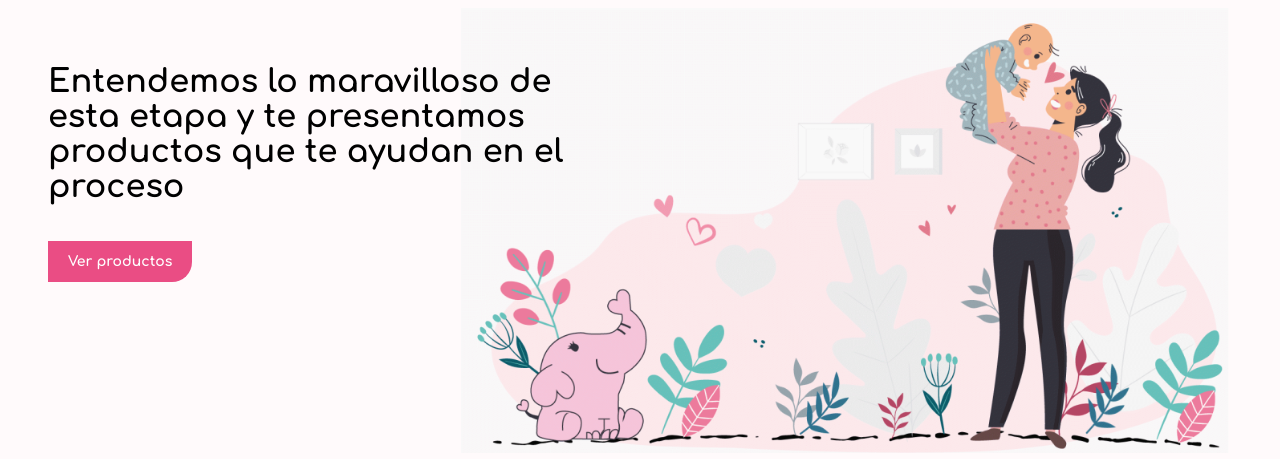
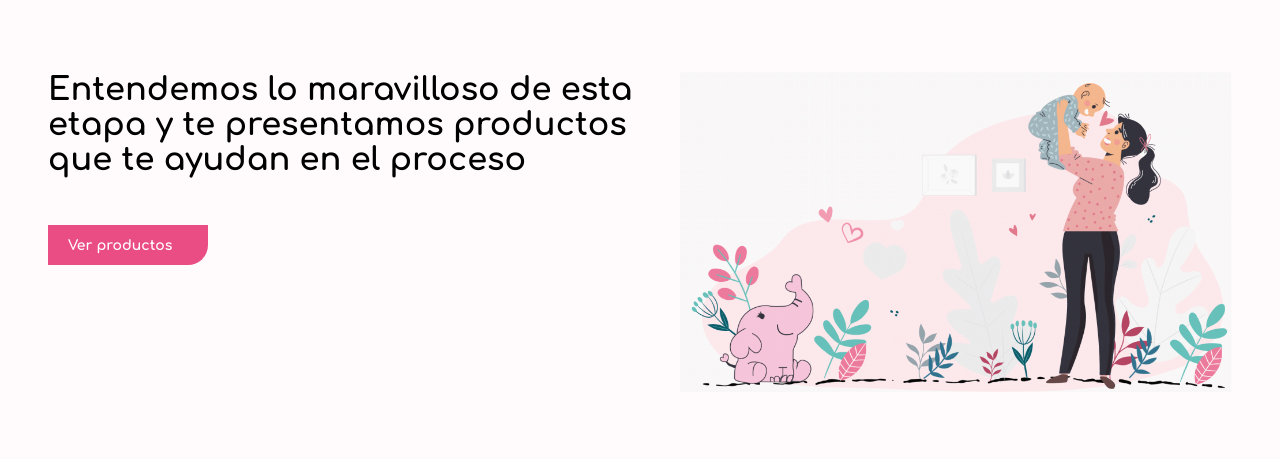
Before and after one commit to JimmyLoloy98/BabyStore, a website: page index.html in a window 1280 px wide. Shown: the part 192-651 px from the top of the page. Drawn offline with Linux system fonts and the light colour scheme.

Commit message:
style: refactor styles in hero section

```diff
--- a/index.html
+++ b/index.html
@@ -71,8 +71,10 @@
         </ul>
       </div>
       <section class='hero'>
-        <h1 class='hero-title'>Entendemos lo maravilloso de esta etapa y te presentamos productos que te ayudan en el proceso</h1>
-        <a class='hero-button' href='google.com' >Ver productos</a>
+        <div class='hero-text'>
+          <p class='hero-title'>Entendemos lo maravilloso de esta etapa y te presentamos productos que te ayudan en el proceso</p>
+          <a class='hero-button' href='google.com' >Ver productos</a>
+        </div>
         <img class='hero-image' src="./images/hero-image.png" alt="Imagen animada">
       </section>
     </header>
--- a/sass/layout/_header.scss
+++ b/sass/layout/_header.scss
@@ -1,4 +1,6 @@
 #header{
+  min-height: 36rem;
+  max-height: 75vh;
 
   .navbar-top{
     display: flex;
@@ -25,13 +27,19 @@
   }
 
   .hero{
-    margin-top: 2rem;
-    height: 60vh;
+    height: auto;
+    display: flex;
+    justify-content: space-between;
+    margin-top: 2.5rem;
+
+    .hero-text{
+      display: flex;
+      flex-direction: column;
+      width: 50%;
 
       .hero-title{
         font-size: 2rem;
-      width: 45%;
-      margin-bottom: 3rem;
+        font-weight: 600;
       }
 
       .hero-button{
@@ -42,14 +50,16 @@
         color: $white;
         font-size: .875rem;
         font-weight: 600;
+        margin-top: 3rem;
+        width: 10rem;
+      }
     }
 
     .hero-image{
+      max-height: 20rem;
       position: absolute;
       z-index: -999;
-      width: 60%;
-      top: 200px;
-      right: 4%;
+      right: 3rem;
     }
   }
 }
--- a/sass/layout/_products_featured.scss
+++ b/sass/layout/_products_featured.scss
@@ -1,5 +1,5 @@
 #featured-products{
-  margin-top: 5rem;
+  margin-top: 3rem;
 
   .products-title{
     display: flex;
```
Also changed, not shown: css/style.css. Lines whose indentation alone changed are shown as unchanged.
